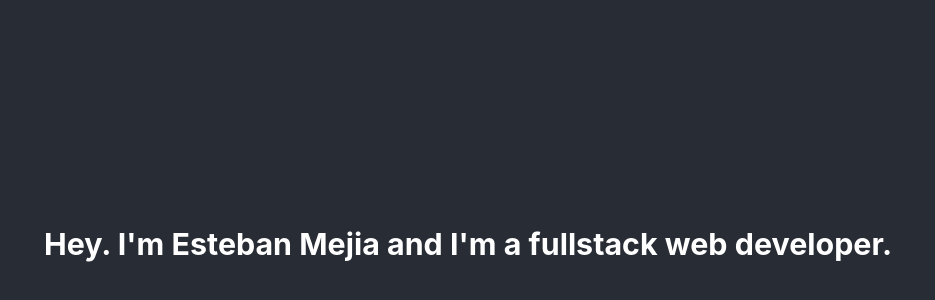
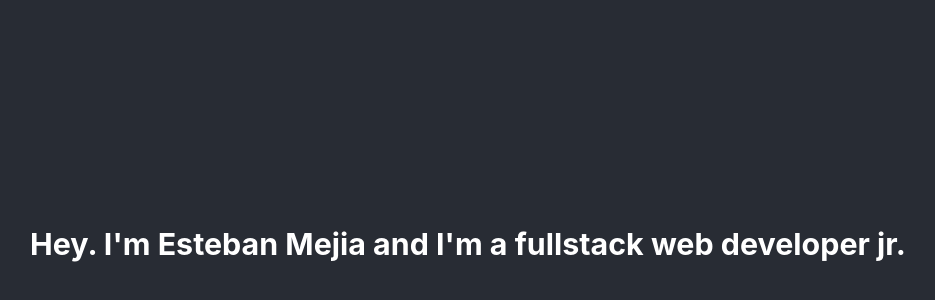
Before and after one commit to EstebanMejiaD/portfolio-web-esteban-dev, a React (Create React App) app: page / in a window 1280 px wide. Shown: the part 156-456 px from the top of the page, without its empty margins (172-1107 px from the left). Built offline with nearby package versions, Linux system fonts and the light colour scheme.

Commit message:
cambio necesario

```diff
--- a/src/App.js
+++ b/src/App.js
@@ -5,7 +5,7 @@ function App() {
     <div className="App">
       <header className="App-header">
 
-        <h3>Hey. I'm Esteban Mejia and I'm a fullstack web developer.</h3>
+        <h3>Hey. I'm Esteban Mejia and I'm a fullstack web developer jr.</h3>
       </header>
     </div>
   );
```
